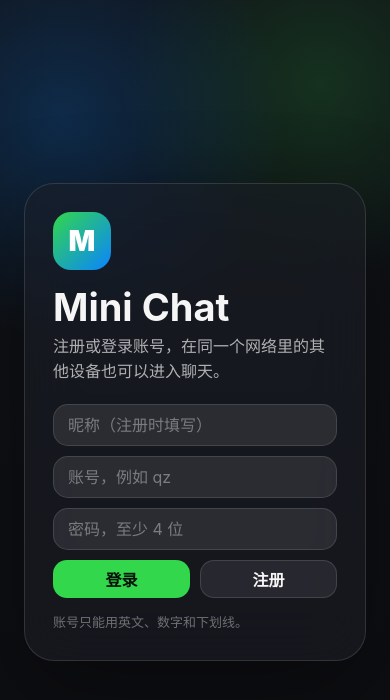
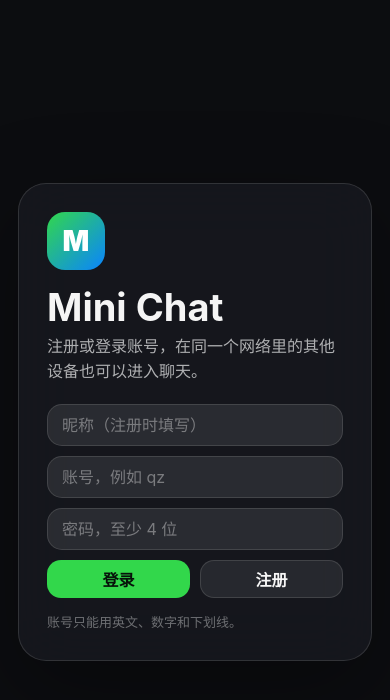
Before and after one commit to Aaron-Z13/d, a website: page public/index.html in a window 390 px wide. Drawn offline with Linux system fonts and the light colour scheme; no server answers; files whose address does not match are found by name.

Commit message:
Load responsive Mini Chat layout CSS

```diff
--- a/public/index.html
+++ b/public/index.html
@@ -5,7 +5,8 @@
     <meta name="viewport" content="width=device-width, initial-scale=1" />
     <title>Mini Chat</title>
     <link rel="stylesheet" href="style.css?v=14" />
-    <link rel="stylesheet" href="fullscreen.css?v=1" />
+    <link rel="stylesheet" href="fullscreen.css?v=2" />
+    <link rel="stylesheet" href="mobile.css?v=1" />
   </head>
   <body>
     <main class="app">
```
